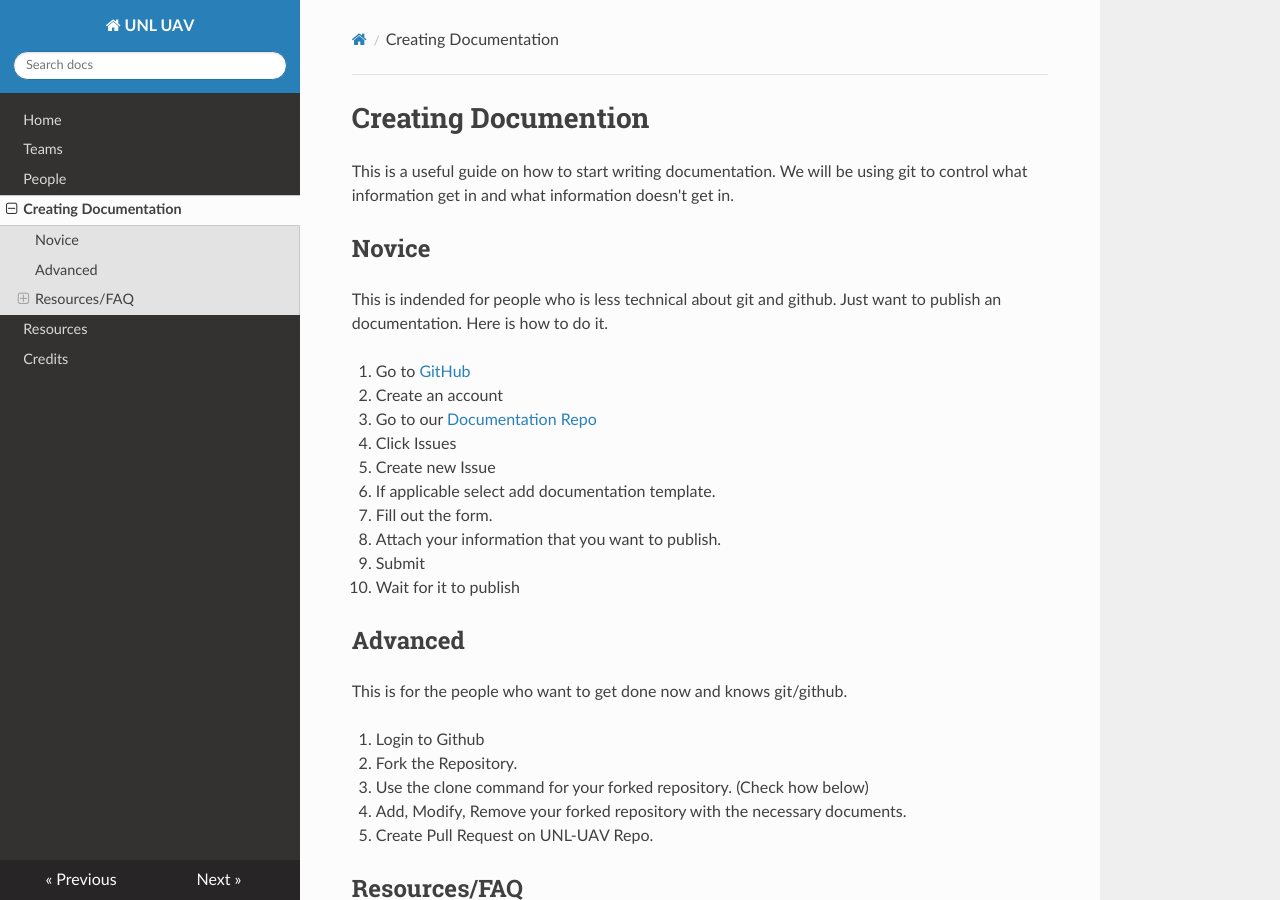
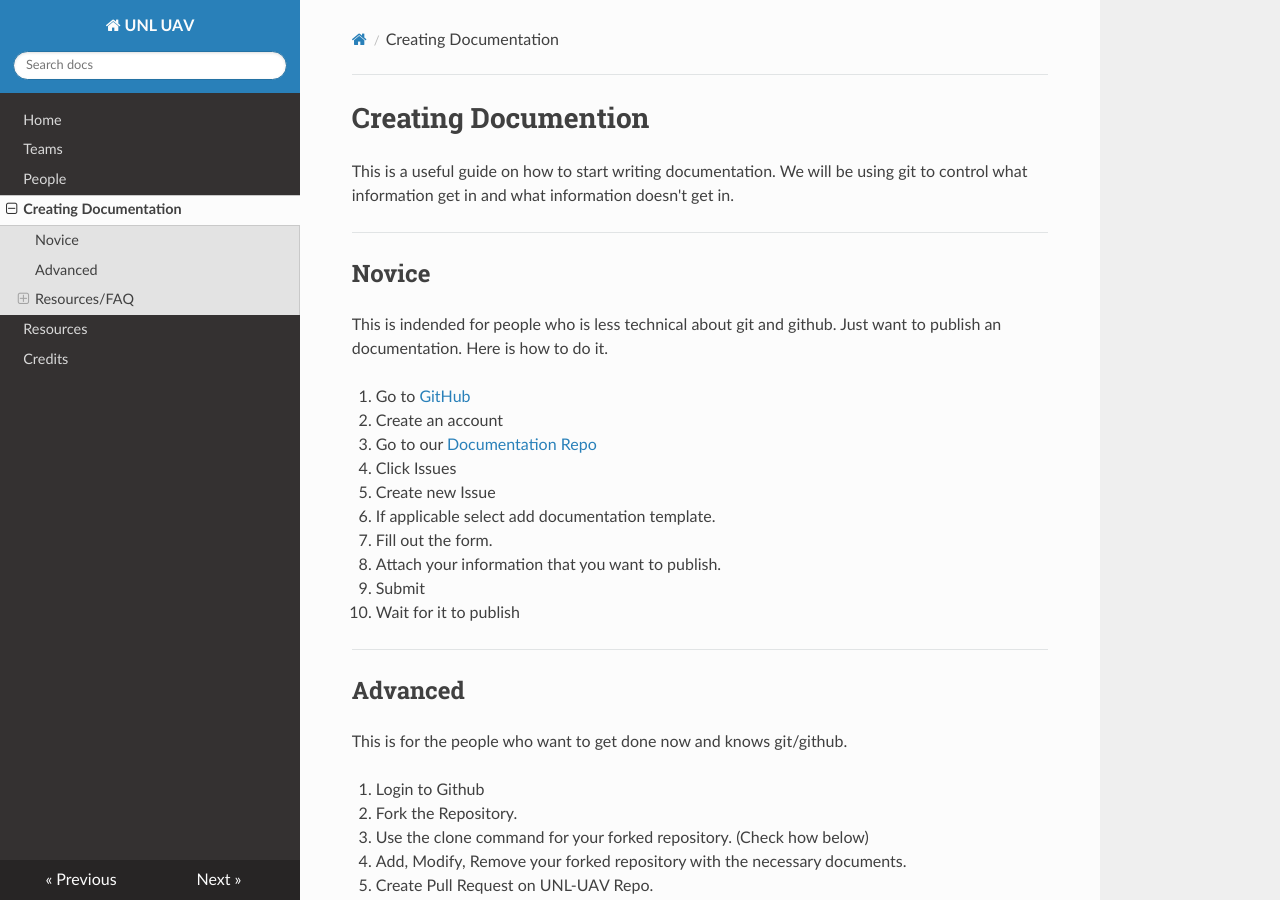
Before and after one commit to docquantum/unl-uav.github.io, an MkDocs documentation site: the page built from docs/creating_docs.md, in a window 1280 px wide and 900 px high. Built offline with MkDocs 1.6.1, drawn with Linux system fonts in a browser that asks for light colours; nearby versions of some CDN libraries.

Commit message:
Add horizontal line styling

````diff
--- a/docs/creating_docs.md
+++ b/docs/creating_docs.md
@@ -1,6 +1,7 @@
 # Creating Documention
 
 This is a useful guide on how to start writing documentation. We will be using git to control what information get in and what information doesn't get in.
+<hr>
 
 ## Novice
 This is indended for people who is less technical about git and github. Just want to publish an documentation. Here is how to do it.
@@ -15,6 +16,7 @@ This is indended for people who is less technical about git and github. Just wan
 8. Attach your information that you want to publish.
 9. Submit
 10. Wait for it to publish
+<hr>
 
 ## Advanced
 This is for the people who want to get done now and knows git/github.
@@ -24,12 +26,14 @@ This is for the people who want to get done now and knows git/github.
 3. Use the clone command for your forked repository. (Check how below)
 4. Add, Modify, Remove your forked repository with the necessary documents.
 5. Create Pull Request on UNL-UAV Repo.
+<hr>
 
 ## Resources/FAQ
 ### Git Resources
 > Give a man a fish and you feed him for a day; Teach a man to fish and you feed him for a lifetime.
 
 [Try Git](https://try.github.io/)
+<hr>
 
 ### Markdown Resources
 
@@ -38,14 +42,17 @@ This is for the people who want to get done now and knows git/github.
 [Cheat Sheet](https://www.markdownguide.org/cheat-sheet/)
 
 [Live Editor](https://markdownlivepreview.com/)
+<hr>
 
 ### Cloning the Repository
 ```git clone https://github.com/UNL-UAV/unl-uav.github.io --branch docs```.
 
 Make sure you have ```--branch docs``` otherwise you will enter in the wrong branch.
+<hr>
 
 ### Adding Documents
 Add all new documents in the ```/docs/``` directory. With the extension of ```.md```. Commit and push.
+<hr>
 
 ### Deploying
 Deploying to the website is as simple as pushing to the docs repository. It will take up to a minute for the website to load and refreash the cache. To bypass the cache you can press either key combination:
````
Also changed, not shown: docs/index.md (+4 -1 lines), docs/resources.md (+2 -1 lines).
